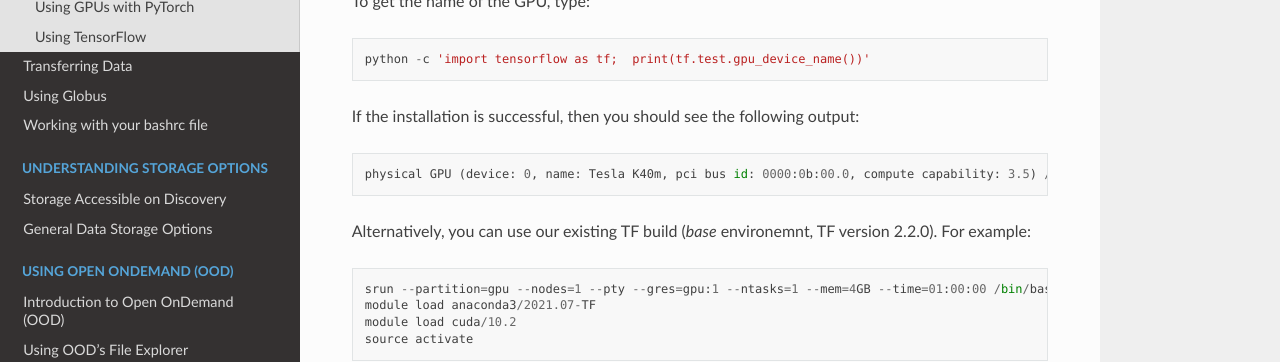
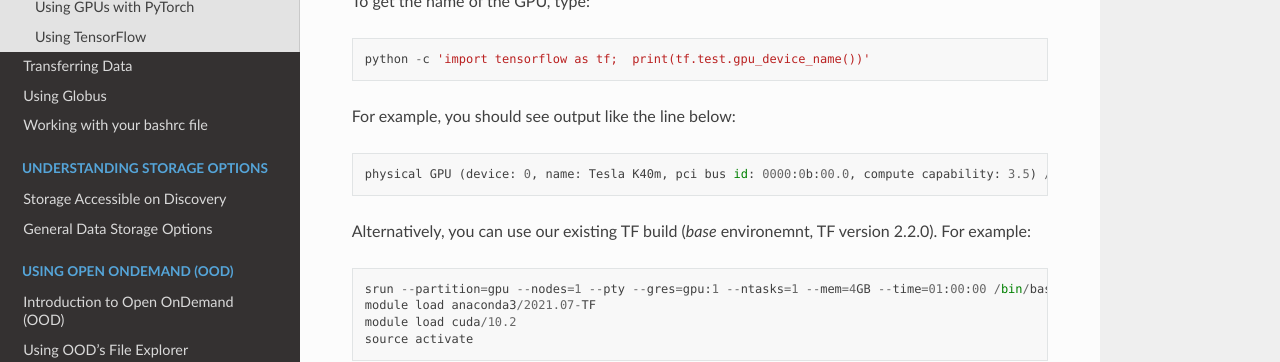
Before and after one commit to northeastern-rc/rc-public-documentation, a Sphinx documentation site: the page built from docs/source/using-discovery/workingwithgpu.rst, in a window 1280 px wide and 900 px high, scrolled down 3342 px. Shown: the part 369-731 px from the top of the window. Built offline with Sphinx 7.4.7 and the Read the Docs theme 2.0.0, drawn with Linux system fonts in a browser that asks for light colours.

Commit message:
applied additional change - Hey @marianalevineu , just added 'for example' here. Once that's included then we should be all set and I can merge if you are unable to.

```diff
--- a/docs/source/using-discovery/workingwithgpu.rst
+++ b/docs/source/using-discovery/workingwithgpu.rst
@@ -186,7 +186,7 @@ To get the name of the GPU, type::
 
    python -c 'import tensorflow as tf;  print(tf.test.gpu_device_name())'
 
-If the installation is successful, then you should see the following output::
+For example, you should see output like the line below::
 
    physical GPU (device: 0, name: Tesla K40m, pci bus id: 0000:0b:00.0, compute capability: 3.5) /device:GPU:0
 
```
